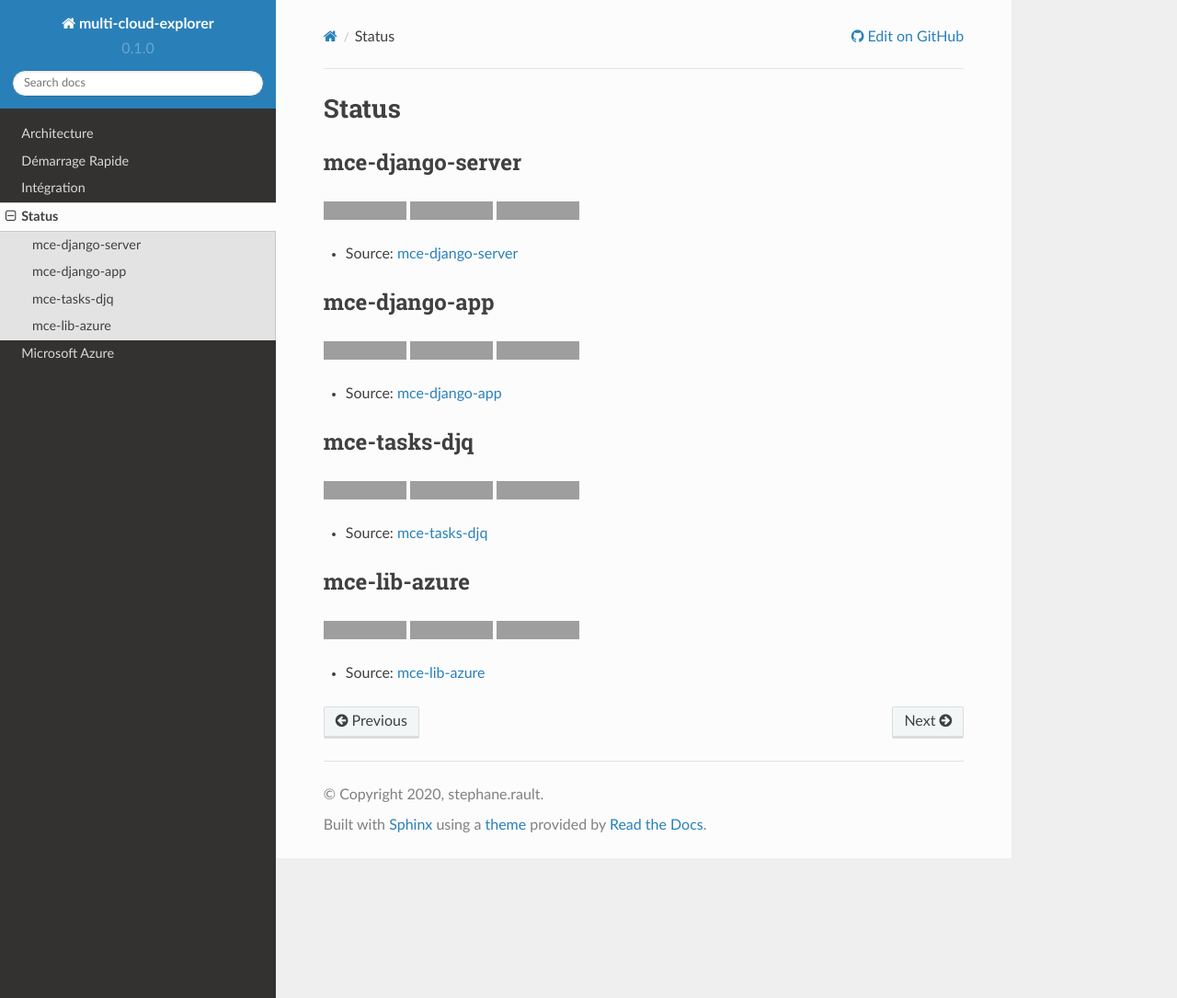
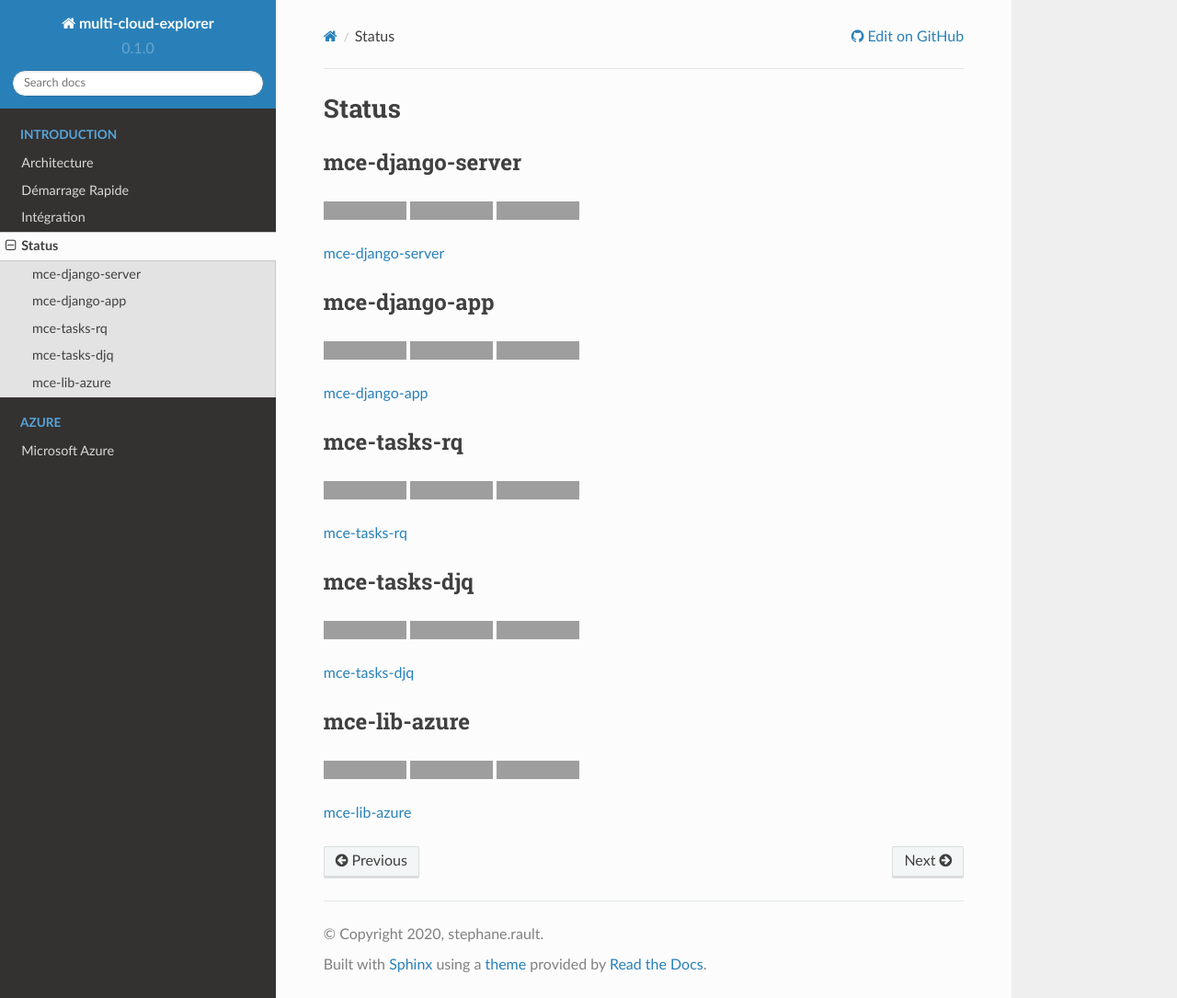
Before and after one commit to multi-cloud-explorer/mce-docs, a Sphinx documentation site: the page built from source/state.rst, in a window 1280 px wide and 1085 px high. Shown: the whole window at 92% size. Built offline with Sphinx 7.4.7 and the Read the Docs theme 2.0.0, drawn with Linux system fonts in a browser that asks for light colours; grey boxes are pictures that could not be loaded.

Commit message:
update doc

```diff
--- a/requirements-mce.txt
+++ b/requirements-mce.txt
@@ -1,4 +1,4 @@
 git+https://github.com/multi-cloud-explorer/mce-lib-azure.git@master#egg=mce_lib_azure
 git+https://github.com/multi-cloud-explorer/mce-django-app.git@master#egg=mce_django_app
-git+https://github.com/multi-cloud-explorer/mce-tasks-djq.git@master#egg=mce_tasks_djq
 git+https://github.com/multi-cloud-explorer/mce-django-server.git@master#egg=mce_django_server
+git+https://github.com/multi-cloud-explorer/mce-tasks-rq.git@master#egg=mce_tasks_rq
--- a/source/links.rst
+++ b/source/links.rst
@@ -1,10 +1,19 @@
 .. _`mce-lib-azure`: https://github.com/multi-cloud-explorer/mce-lib-azure
 .. _`mce-django-app`: https://github.com/multi-cloud-explorer/mce-django-app
 .. _`mce-tasks-djq`: https://github.com/multi-cloud-explorer/mce-tasks-djq
+.. _`mce-tasks-rq`: https://github.com/multi-cloud-explorer/mce-tasks-rq
 .. _`mce-django-server`: https://github.com/multi-cloud-explorer/mce-django-server
 
+
+
+.. _`Python RQ`: https://python-rq.org/
+.. _`RQ Scheduler`: https://github.com/rq/rq-scheduler
+.. _`RQ Dashboard`: https://github.com/Parallels/rq-dashboard
+.. _`Django RQ`: https://github.com/rq/django-rq
 
 .. _`Django-Q`: https://django-q.readthedocs.io/
 .. _`Celery`: http://celeryproject.org/
 
 .. _`Json Patch`: http://jsonpatch.com
+
+.. _`AWS Boto3`: https://github.com/boto/boto3
--- a/source/state.rst
+++ b/source/state.rst
@@ -6,28 +6,35 @@
 
 |Travis mce-django-server| |Coveralls mce-django-server| |Requirements mce-django-server|
 
-- Source: `mce-django-server`_
+`mce-django-server`_
 
 mce-django-app
 **************
 
 |Travis mce-django-app| |Coveralls mce-django-app| |Requirements mce-django-app|
 
-- Source: `mce-django-app`_
+`mce-django-app`_
+
+mce-tasks-rq
+*************
+
+|Travis mce-tasks-rq| |Coveralls mce-tasks-rq| |Requirements mce-tasks-rq|
+
+`mce-tasks-rq`_
 
 mce-tasks-djq
 *************
 
 |Travis mce-tasks-djq| |Coveralls mce-tasks-djq| |Requirements mce-tasks-djq|
 
-- Source: `mce-tasks-djq`_
+`mce-tasks-djq`_
 
 mce-lib-azure
 *************
 
 |Travis mce-lib-azure| |Coveralls mce-lib-azure| |Requirements mce-lib-azure|
 
-- Source: `mce-lib-azure`_
+`mce-lib-azure`_
 
 
 .. |Travis mce-django-server| image:: https://travis-ci.org/multi-cloud-explorer/mce-django-server.svg?branch=master
@@ -44,6 +51,14 @@
      :target: https://coveralls.io/github/multi-cloud-explorer/mce-django-app?branch=master
 .. |Requirements mce-django-app| image:: https://requires.io/github/multi-cloud-explorer/mce-django-app/requirements.svg?branch=master
      :target: https://requires.io/github/multi-cloud-explorer/mce-django-app/requirements/?branch=master
+     :alt: Requirements Status
+
+.. |Travis mce-tasks-rq| image:: https://travis-ci.org/multi-cloud-explorer/mce-tasks-rq.svg?branch=master
+    :target: https://travis-ci.org/multi-cloud-explorer/mce-tasks-rq
+.. |Coveralls mce-tasks-rq| image:: https://coveralls.io/repos/github/multi-cloud-explorer/mce-tasks-rq/badge.svg?branch=master
+     :target: https://coveralls.io/github/multi-cloud-explorer/mce-tasks-rq?branch=master
+.. |Requirements mce-tasks-rq| image:: https://requires.io/github/multi-cloud-explorer/mce-tasks-rq/requirements.svg?branch=master
+     :target: https://requires.io/github/multi-cloud-explorer/mce-tasks-rq/requirements/?branch=master
      :alt: Requirements Status
 
 .. |Travis mce-tasks-djq| image:: https://travis-ci.org/multi-cloud-explorer/mce-tasks-djq.svg?branch=master
```
Also changed, not shown: source/architecture.rst (+6 -3 lines), source/getting-started.md (+6 -8 lines), source/index.rst (+7 -1 lines).
